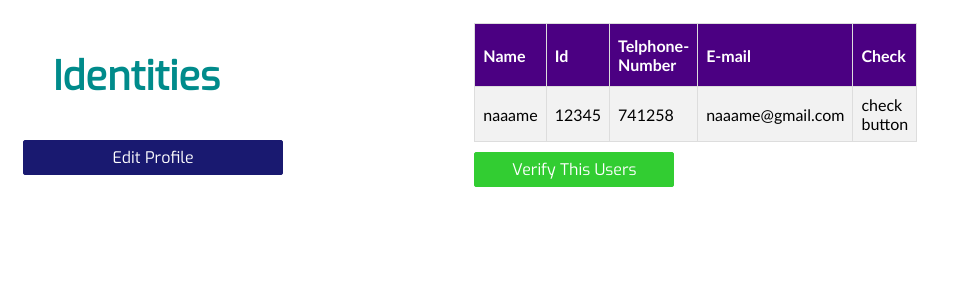
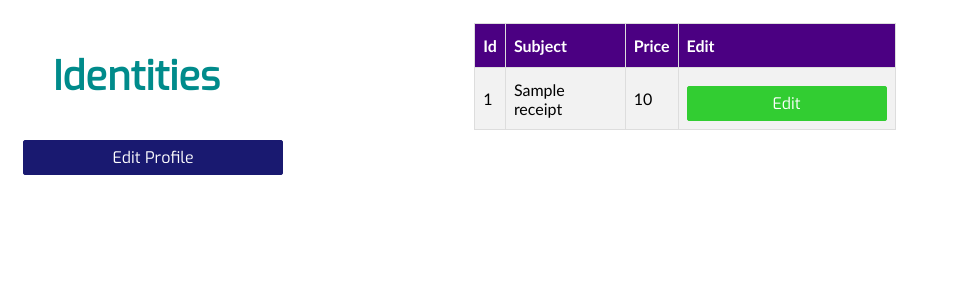
Before and after one commit to ZahraNaghibinasab/HospitalMan, a Django app: page /hospitalsite/accountantPanel/ in a window 1280 px wide. Shown: the top 300 px of the page, without its empty margins (0-957 px from the left). Run offline with Django 3.2, Linux system fonts and the light colour scheme; tables that the repository leaves empty hold one stand-in row (values such as "Sample post").

Commit message:
accontant connected create model for reciept

```diff
--- a/hospitalsite/models.py
+++ b/hospitalsite/models.py
@@ -45,3 +45,8 @@ class DrugStore(models.Model):
     idDrug = models.IntegerField(primary_key=True)
     name = models.CharField(max_length=50)
     expiredDate = models.CharField(max_length=11)
+
+class receipt(models.Model):
+    id = models.CharField(max_length=6, primary_key=True)
+    subject = models.CharField(max_length=15)
+    price = models.IntegerField()
--- a/hospitalsite/templates/hospitalsite/panelAccountant.html
+++ b/hospitalsite/templates/hospitalsite/panelAccountant.html
@@ -27,24 +27,24 @@
         </form>
     </div>
     <div class="column">
-        <table id="users">
+       <table id="users">
           <tr>
-            <th>Name</th>
             <th>Id</th>
-            <th>Telphone-Number</th>
-            <th>E-mail</th>
-            <th>Check</th>
-          <tr>
-            <td>naaame</td>
-            <td>12345</td>
-            <td>741258</td>
-            <td>naaame@gmail.com</td>
-            <td>check button</td>
+            <th>Subject</th>
+            <th>Price</th>
+              <th>Edit</th>
+            {% for n in user %}
+            <tr>
+            <td>{{n.id}}</td>
+            <td>{{n.subject}}</td>
+            <td>{{n.price}}</td>
+           <form action="edit" >
+            <td><input type="submit" value="Edit" id="button2" /></td>
+        </form>
+            {% endfor %}
           </tr>
         </table>
-         <form action="edit" >
-            <input type="submit" value="Verify This Users" id="button2" />
-        </form>
+
     </div>
 </div>
 </body>
--- a/hospitalsite/views.py
+++ b/hospitalsite/views.py
@@ -1,5 +1,6 @@
 from django.shortcuts import render
 from .models import User
+from .models import receipt
 from .models import DrugStore
 from .forms import UserForm , UserEditForm
 from django.shortcuts import redirect
@@ -81,7 +82,8 @@ def reseptionPanel(request):
 
 def accountantPanel(request):
     accountant = User.objects.raw('SELECT * FROM hospitalsite_user WHERE role=4')
-    return render(request, 'hospitalsite/panelAccountant.html', {'accountant': accountant})
+    user = User.objects.raw('SELECT * FROM hospitalsite_receipt ')
+    return render(request, 'hospitalsite/panelAccountant.html', {'accountant': accountant , 'user':user})
 
 def managerPanel(request):
     manager = User.objects.raw('SELECT * FROM hospitalsite_user WHERE role=5')
```
Also changed, not shown: hospitalsite/templates/hospitalsite/panelReseption.html (+7 -8 lines).
